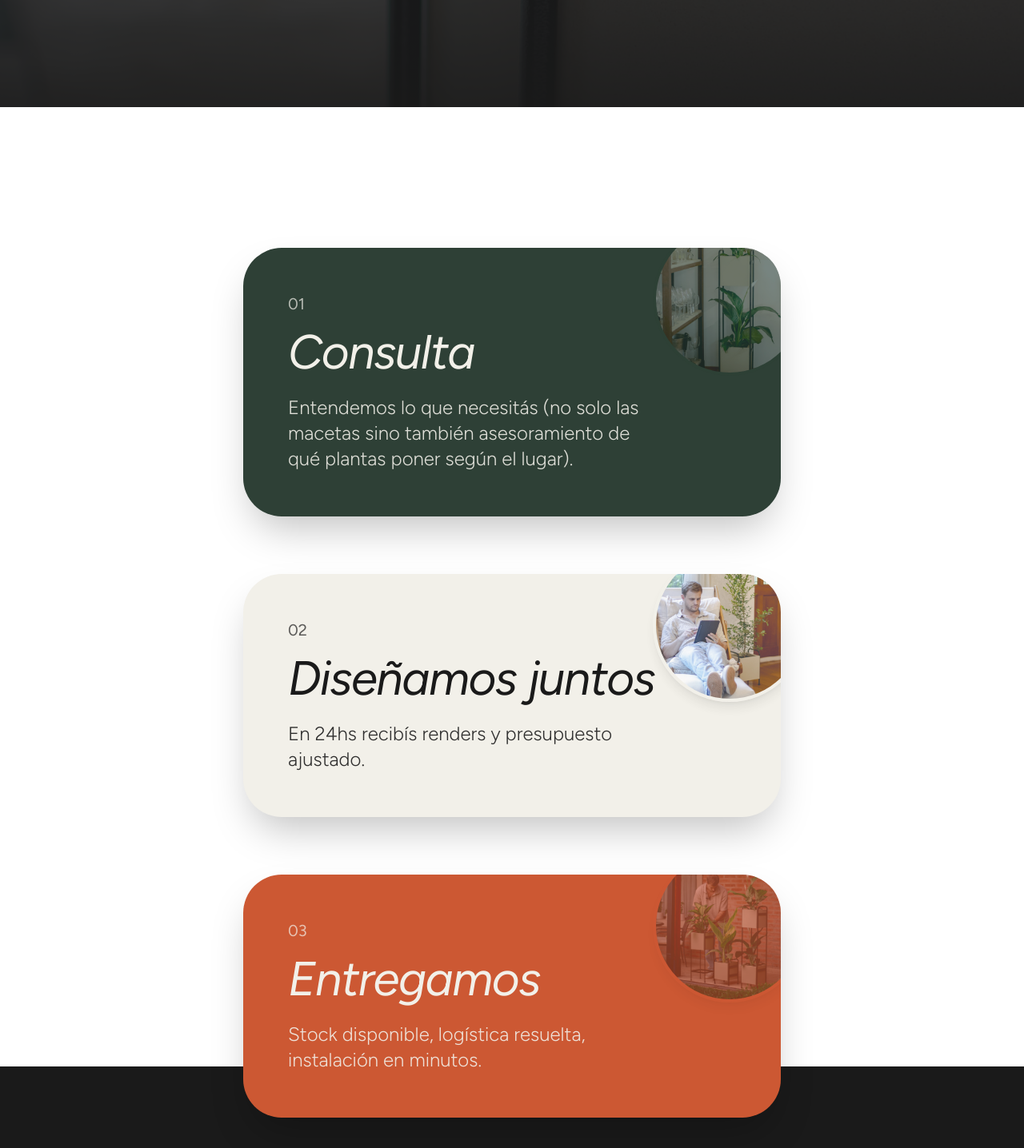
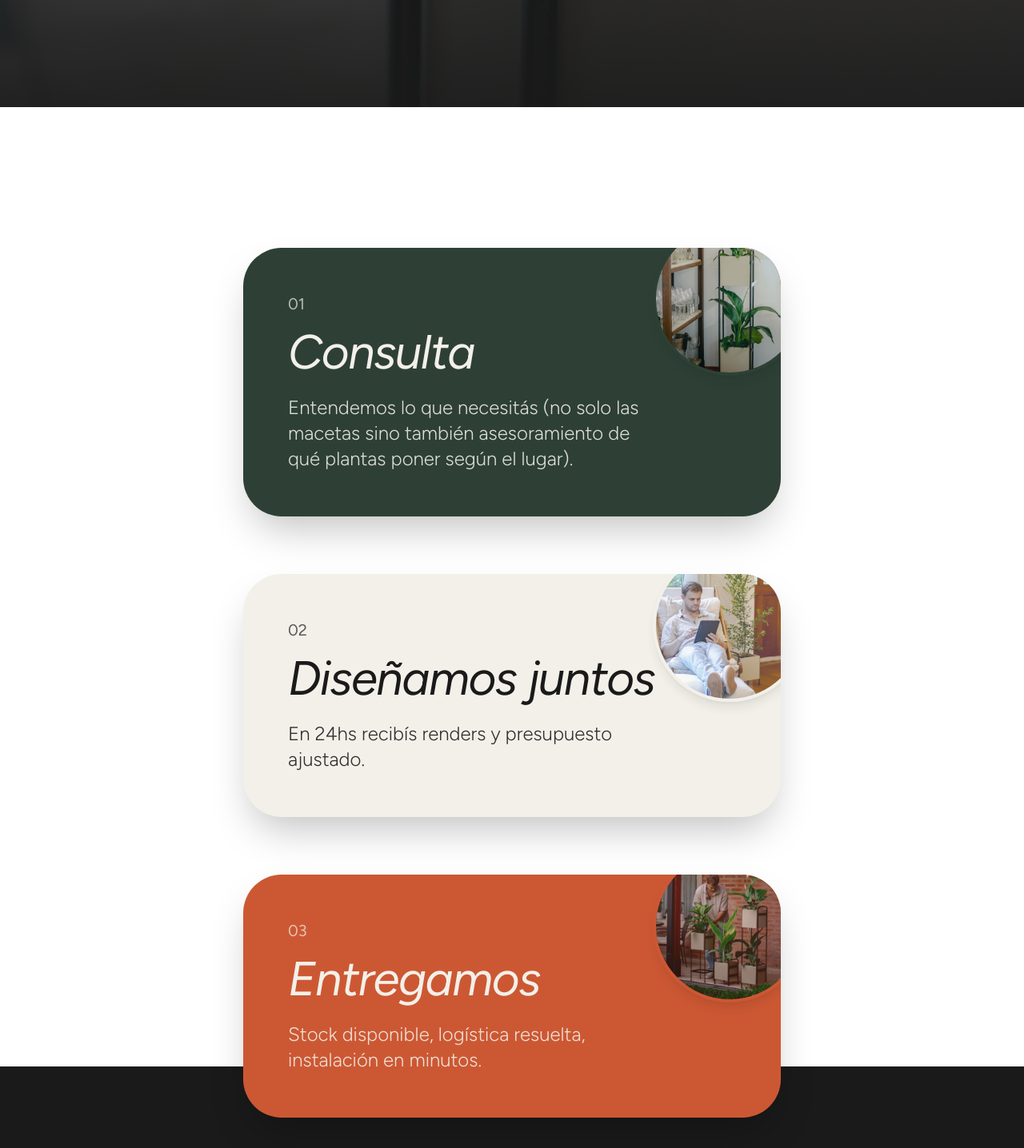
Before and after one commit to tomogarat/bass-objetos-landing, a React (Vite) app: page / in a window 1280 px wide. Shown: the part 1966-3402 px from the top of the page at 80% size. Built offline with nearby package versions, Linux system fonts and the light colour scheme.

Commit message:
style: adjust image opacity in process section for consistency

```diff
--- a/src/components/Protocol.jsx
+++ b/src/components/Protocol.jsx
@@ -52,7 +52,7 @@ export default function Protocol() {
             bg: 'bg-moss',
             color: 'text-cream',
             icon: (
-                <div className="absolute -right-8 -top-8 w-48 h-48 opacity-40 pointer-events-none rounded-full overflow-hidden border-4 border-moss/20">
+                <div className="absolute -right-8 -top-8 w-48 h-48 opacity-80 pointer-events-none rounded-full overflow-hidden border-4 border-moss/20 shadow-lg">
                     <img src="/consulta-bass.jpg" alt="Consulta proyecto" className="w-full h-full object-cover" />
                 </div>
             )
@@ -76,7 +76,7 @@ export default function Protocol() {
             bg: 'bg-clay',
             color: 'text-cream',
             icon: (
-                <div className="absolute -right-8 -top-8 w-48 h-48 opacity-40 pointer-events-none rounded-full overflow-hidden border-4 border-clay/20 shadow-lg">
+                <div className="absolute -right-8 -top-8 w-48 h-48 opacity-80 pointer-events-none rounded-full overflow-hidden border-4 border-clay/20 shadow-lg">
                     <img src="/entregamos-bass.jpg" alt="Entrega e instalación" className="w-full h-full object-cover" />
                 </div>
             )
```
